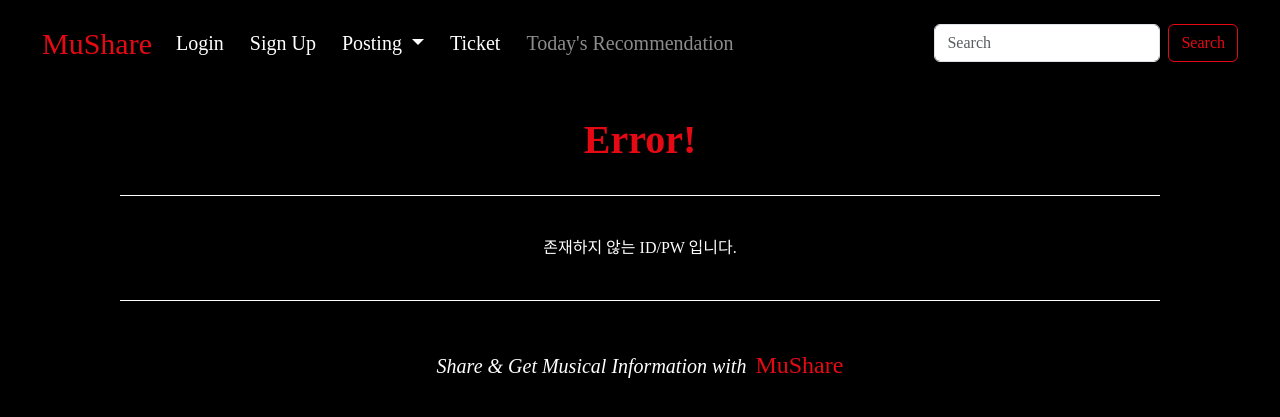
After one commit to EWHA-LIKELION/Django-miniproject-11th, a Django app: template Mini-Project/Dminiproject/account/templates/error.html in a window 1280 px wide. The commit adds this page. Shown: the top 417 px of the page. Run offline with Django 4.2, Linux system fonts and the light colour scheme; the template is opened without the code that fills it, so the values that code supplies are empty; some web fonts are replaced.

Commit message:
로그인 불일치 리디렉트 기능 추가

```diff
--- /dev/null
+++ b/Mini-Project/Dminiproject/account/templates/error.html
@@ -0,0 +1,10 @@
+{% extends 'base.html' %}
+
+{% block content %}
+<h1 style="color:rgb(229,9,20);font-family: 'Pretendard';text-align:center; padding-top:30px; padding-bottom:15px; font-weight:700">Error!</h1>
+<hr style="border-color: white; margin-bottom:40px">
+<div style="text-align:center;">
+<a style="color:white">존재하지 않는 ID/PW 입니다.</a>
+</div>
+<hr style="border-color: white; margin-top:40px">
+{% endblock %}
--- a/Mini-Project/Dminiproject/account/views.py
+++ b/Mini-Project/Dminiproject/account/views.py
@@ -15,6 +15,8 @@ def login_view(request):
             if user is not None:
                 login(request, user)
                 return redirect('home')
+        else:
+            return redirect('home')
     else:
         form=AuthenticationForm()
         return render(request, 'login.html', {'form':form})
--- a/Mini-Project/Dminiproject/blog/templates/detail.html
+++ b/Mini-Project/Dminiproject/blog/templates/detail.html
@@ -6,7 +6,9 @@
 
 {% block content %}
 <div style="margin:10px; margin-bottom:15px; margin-top:60px; margin-left:15px">
-<h3 style="color:rgb(255, 255, 255); display:inline; font-family: 'Pretendard';">[{{blog.type}}]</h3>
+<h3 style="color:rgb(229,9,20); display:inline; font-family: 'Pretendard';">[</h3>
+<h3 style="color:rgb(255, 255, 255); display:inline; font-family: 'Pretendard';">{{blog.type}}</h3>
+<h3 style="color:rgb(229,9,20); display:inline; font-family: 'Pretendard';">]</h3>
 <h3 style="color:rgb(255, 255, 255); display:inline; font-family: 'Pretendard';">{{blog.title}}</h3>
 </div>
 
--- a/Mini-Project/Dminiproject/miniproject/urls.py
+++ b/Mini-Project/Dminiproject/miniproject/urls.py
@@ -40,4 +40,6 @@ urlpatterns = [
     path('account/login', account.views.login_view, name="login"),
     path('account/logout', account.views.logout_view, name="logout"),
     path('account/signup', account.views.signup_view, name="signup"),
+    #path('error/', account.views.login_view, name="error"),
+
 ] + static(settings.MEDIA_URL, document_root=settings.MEDIA_ROOT)
```
Also changed, not shown: Mini-Project/Dminiproject/db.sqlite3, README.md.
